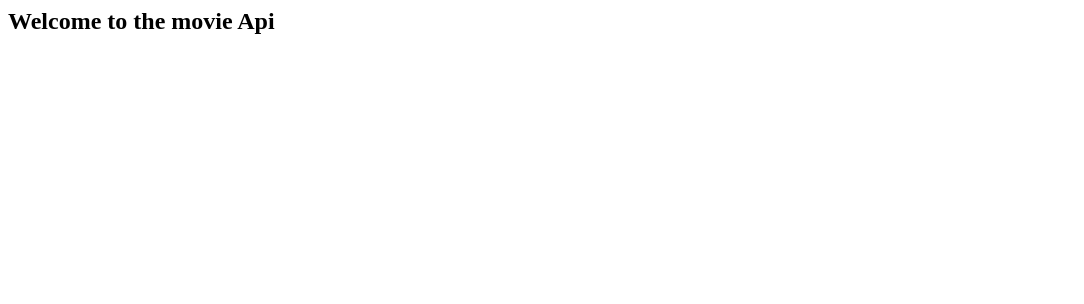
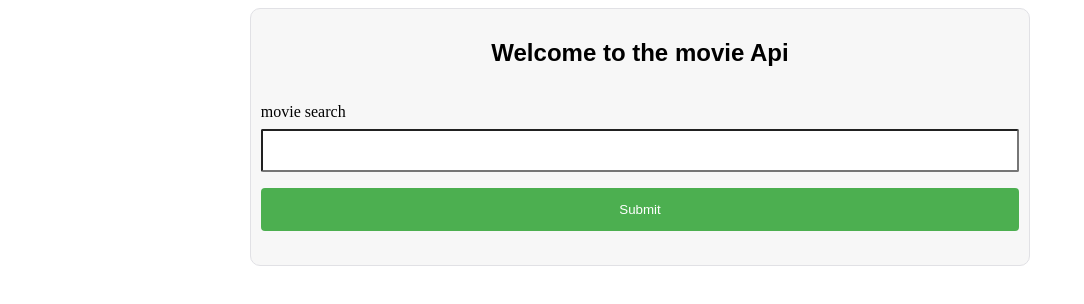
Before and after one commit to insta-code1/movies-api, a plain HTML site: page index.html in a window 1280 px wide. Shown: the whole page, without its empty margins (0-1084 px from the left). Drawn offline with Linux system fonts and the light colour scheme; no server answers.

Commit message:
input feilds added

```diff
--- a/index.html
+++ b/index.html
@@ -1,13 +1,28 @@
 <!DOCTYPE>
 <html>
+
 <head>
 	<meta charset="utf-8">
 	<title>Movies Api</title>
+  <link rel="stylesheet" href="./style.css">
 </head>
+
 <body>
+	<div class="wrapper">
+		<div class="container">
 			<h2>Welcome to the movie Api</h2>
 			<img id="poster">
 			<p id="plot"></p>
+			<div>
+				<form onsumbit="getMoive()">
+					<label>movie search</label>
+					<input type="text" id="movie-value">
+					<input type="submit" value="Submit">
+				</form>
+			</div>
+		</div>
+	</div>
 </body>
 <script src="./script.js"></script>
+
 </html>
--- /dev/null
+++ b/style.css
@@ -0,0 +1,38 @@
+.container {
+    width: 60%;
+    position: relative;
+    margin: 0 auto;
+    border: 1px solid #e1e1e5;
+    border-radius: 10px;
+    background-color: #f7f7f7;
+    padding: 10px;
+}
+
+h2, p {
+    text-align: center;
+    font-family: sans-serif;
+}
+#poster {
+    display: block;
+    margin: 0 auto;
+}
+
+input#movie-value {
+    width: 100%;
+    padding: 12px 12px;
+    margin: 8px 0;
+    display: inline-block;
+    border-radius: 2px;
+    box-sizing: border-box;
+}
+
+input[type="submit"] {
+    width: 100%;
+    background-color: #4CAF50;
+    color: white;
+    padding: 14px 20px;
+    margin: 8px 0;
+    border: none;
+    border-radius: 4px;
+    cursor: pointer;
+}
```
Lines whose indentation alone changed are shown as unchanged.
